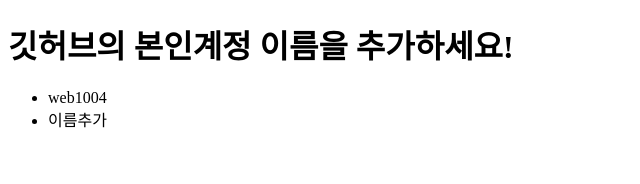
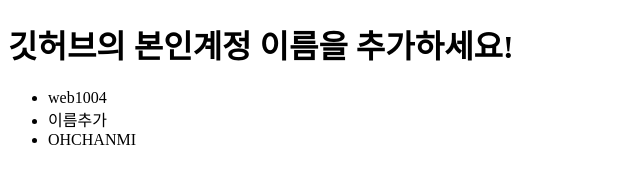
Before and after one commit to suk1004/request, a plain HTML site: page index.html in a window 1280 px wide. Shown: the whole page, without its empty margins (0-640 px from the left). Drawn offline with Linux system fonts and the light colour scheme.

Commit message:
이름추가

```diff
--- a/index.html
+++ b/index.html
@@ -9,6 +9,7 @@
   <ul>
     <li>web1004</li>
     <li>이름추가</li>
+    <li>OHCHANMI</li>
   </ul>
 </body>
 </html>
```
